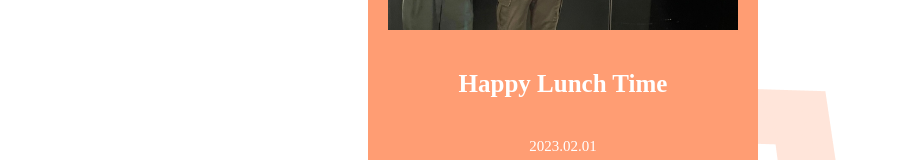
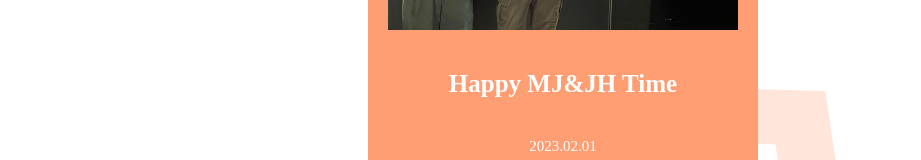
Before and after one commit to insandino/coding_4cut, a plain HTML site: page index.html in a window 1280 px wide. Shown: the part 845-1005 px from the top of the page, without its empty margins (77-998 px from the left). Drawn offline with Linux system fonts and the light colour scheme; a web font is replaced by a local one.

Commit message:
Update index.html

```diff
--- a/index.html
+++ b/index.html
@@ -198,7 +198,7 @@
             </div>
         </div>
         <div class="footer">
-            <p class="f-title">Happy Lunch Time</p>
+            <p class="f-title">Happy MJ&JH Time</p>
             <p class="f-date">2023.02.01</p>
         </div>
     </div >
```
